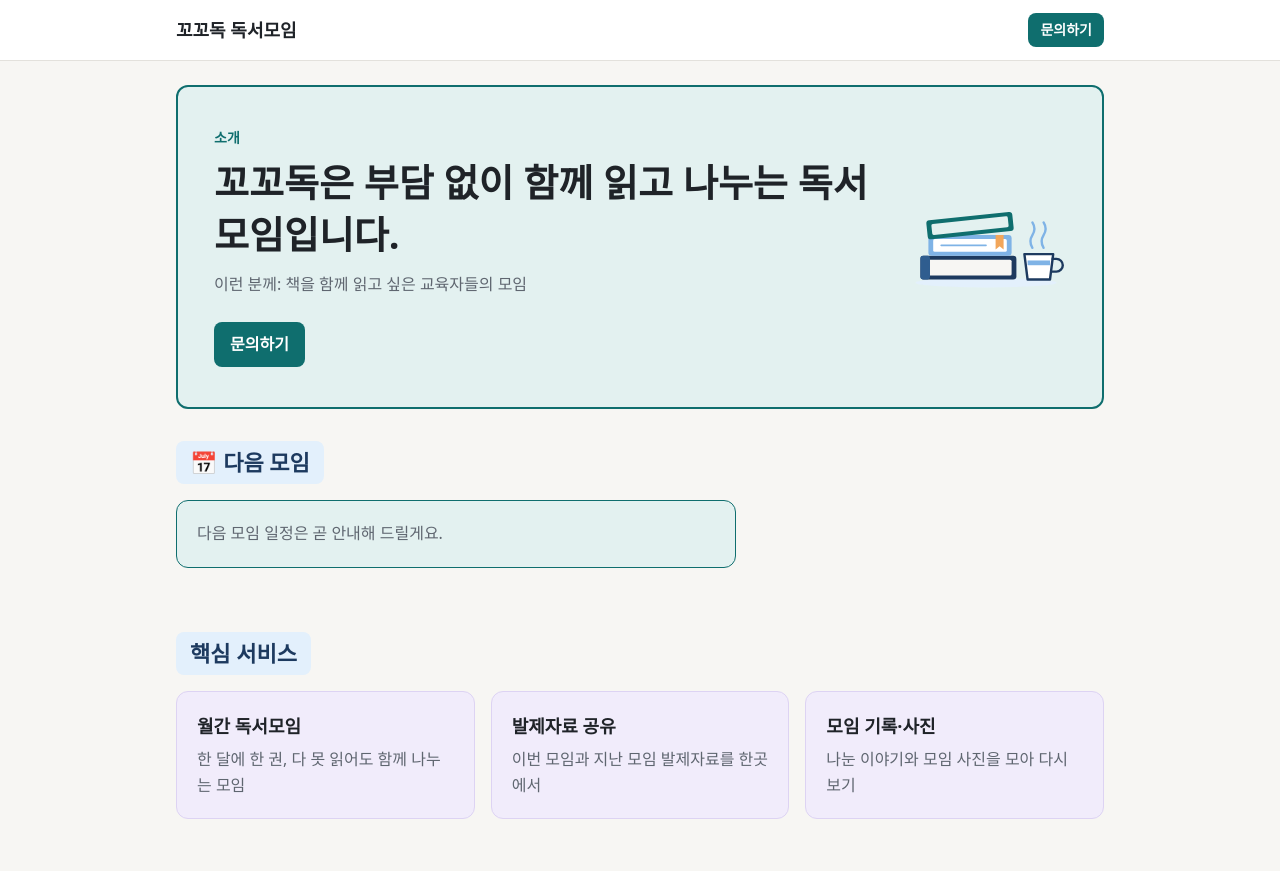
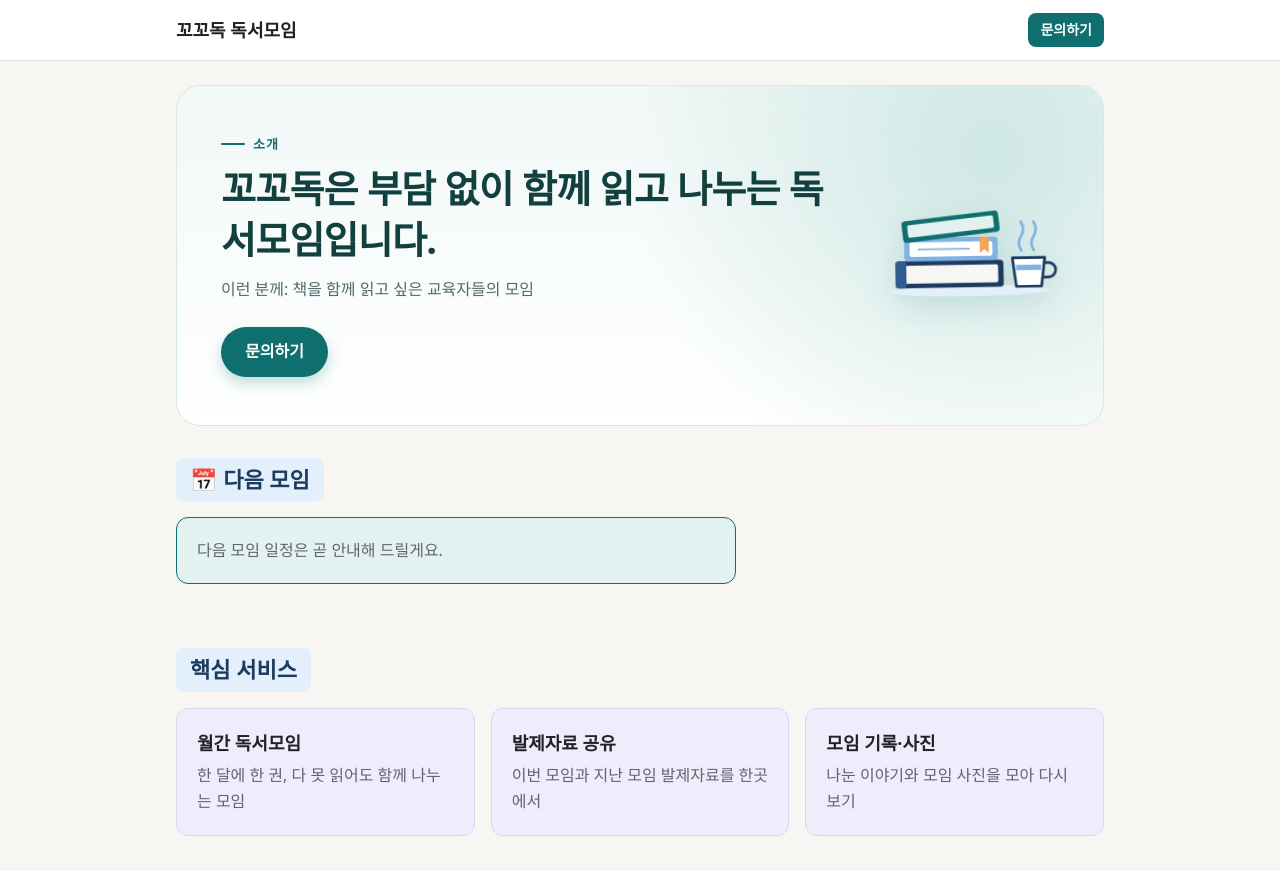
Before and after one commit to anniya22-sys/kkokkodok-club, a plain HTML site: page index.html in a window 1280 px wide. Shown: the top 871 px of the page. Drawn offline with Linux system fonts and the light colour scheme; no server answers; a web font is replaced by a local one.

Commit message:
첫 화면 소개 부분 디자인 변경: 차분한 숲 서재 스타일, 책 그림 둥실 움직임
- 진한 녹색 테두리 대신 연한 민트 번짐 바탕과 얇은 테두리
- 소개 이름표, 제목 색, 둥근 문의하기 버튼 정리
- 책 그림이 천천히 떠오르는 움직임 추가 (동작 줄이기 설정 시 멈춤)

Co-Authored-By: Claude Opus 5.5 <noreply@anthropic.com>

```diff
--- a/assets/style.css
+++ b/assets/style.css
@@ -39,18 +39,24 @@ a { color: var(--accent); }
 .btn:disabled { opacity: .45; cursor: not-allowed; }
 
 /* 공개 페이지 */
+/* 소개: 차분한 숲 서재 (연한 민트 번짐 + 얇은 테두리) */
 .hero {
-  padding: 40px 36px; margin-top: 24px; display: flex; align-items: center; justify-content: space-between; gap: 24px;
-  background: var(--accent-soft); border: 2px solid var(--accent); border-radius: var(--radius);
+  padding: 48px 44px; margin-top: 24px; display: flex; align-items: center; justify-content: space-between; gap: 24px;
+  background: radial-gradient(circle at 88% 20%, #cfe8e4 0, rgba(207, 232, 228, 0) 42%), linear-gradient(180deg, #f1f8f7 0%, #ffffff 100%);
+  border: 1px solid #d6e9e6; border-radius: 24px;
 }
-.hero-img { width: 160px; height: auto; flex-shrink: 0; }
+.hero-img { width: 180px; height: auto; flex-shrink: 0; filter: drop-shadow(0 10px 16px rgba(15, 110, 110, .15)); animation: hero-float 4s ease-in-out infinite; }
+@keyframes hero-float { 50% { transform: translateY(-10px) rotate(-2deg); } }
+@media (prefers-reduced-motion: reduce) { .hero-img { animation: none; } }
 @media (max-width: 600px) {
-  .hero { flex-direction: column-reverse; align-items: flex-start; gap: 12px; padding: 24px 20px; margin-top: 16px; }
-  .hero-img { width: 110px; }
+  .hero { flex-direction: column-reverse; align-items: flex-start; gap: 12px; padding: 28px 22px; margin-top: 16px; border-radius: 20px; }
+  .hero-img { width: 120px; }
 }
-.hero .label { color: var(--accent); font-weight: 700; font-size: 14px; }
-.hero h1 { font-size: clamp(26px, 5vw, 38px); line-height: 1.35; margin: 8px 0 12px; }
-.hero p { color: var(--muted); margin: 0 0 24px; }
+.hero .label { display: flex; align-items: center; gap: 8px; color: var(--accent); font-weight: 700; font-size: 13px; letter-spacing: .08em; }
+.hero .label::before { content: ""; width: 24px; height: 2px; background: var(--accent); border-radius: 2px; }
+.hero h1 { font-size: clamp(26px, 5vw, 38px); line-height: 1.35; margin: 8px 0 12px; color: #12403f; letter-spacing: -0.02em; }
+.hero p { color: #4f6b69; margin: 0 0 24px; }
+.hero .btn { border-radius: 999px; padding: 12px 24px; box-shadow: 0 6px 14px rgba(15, 110, 110, .25); }
 .section { padding: 32px 0; }
 .section h2 {
   display: inline-block; font-size: 22px; margin: 0 0 16px; padding: 4px 14px;
```
